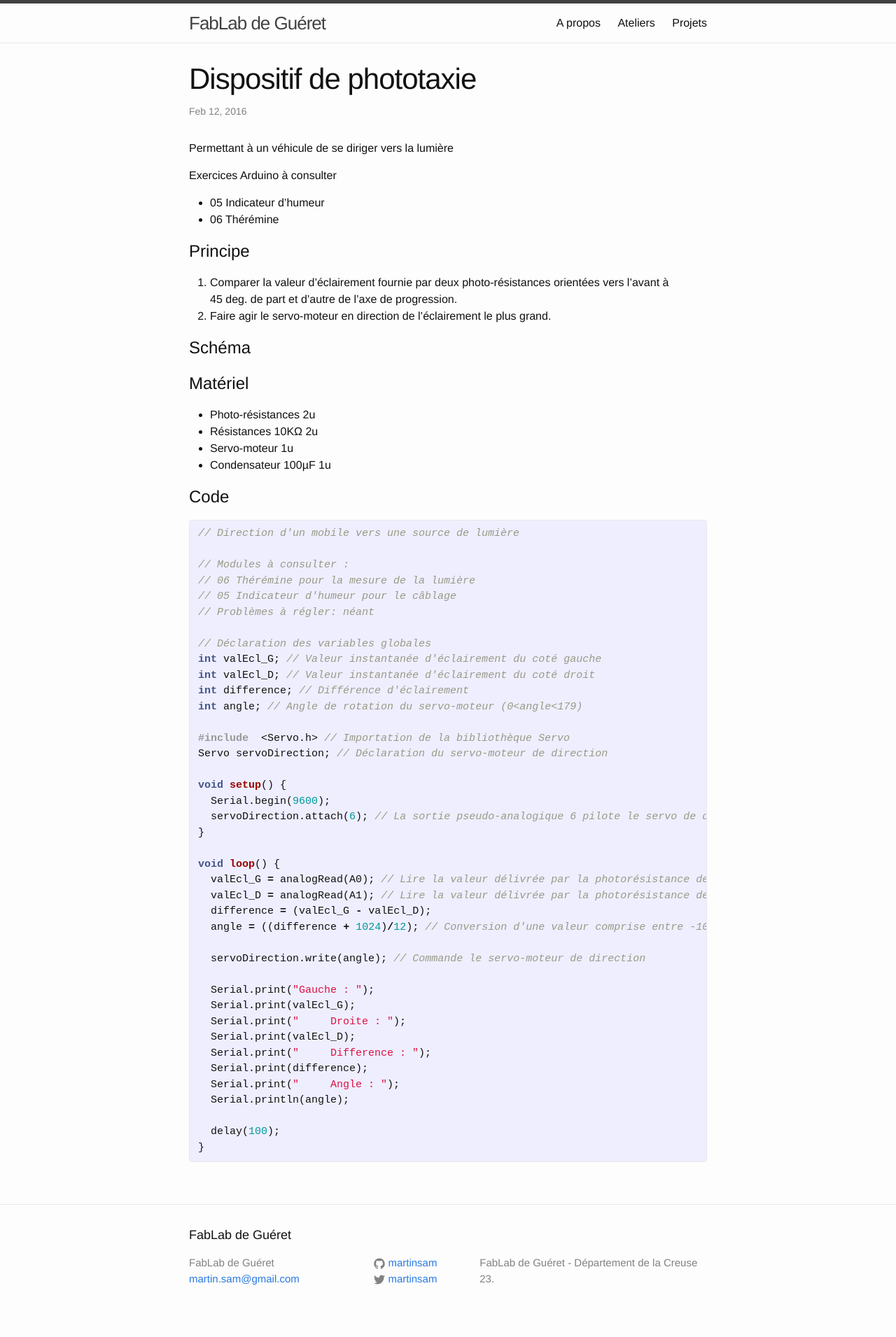
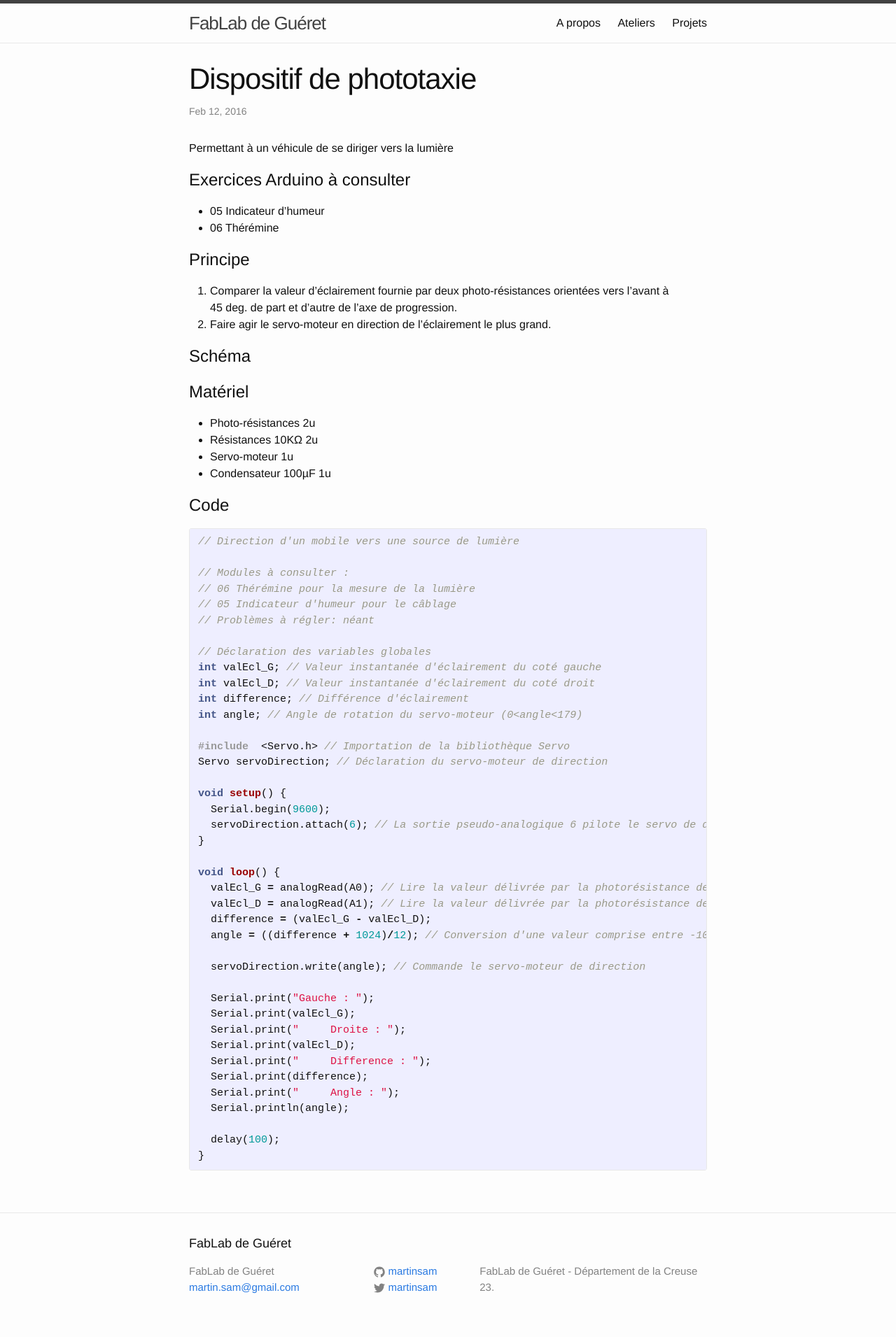
Before and after one commit to fablabgueret/fablabgueret.github.io, a Jekyll site: the page built from _posts/2016-02-12-dispositif-de-phototaxie.markdown, in a window 1280 px wide. Shown: the whole page at 70% size. Built offline with Jekyll 4.4.1, drawn with Linux system fonts in a browser that asks for light colours.

```diff
--- a/_posts/2016-02-12-dispositif-de-phototaxie.markdown
+++ b/_posts/2016-02-12-dispositif-de-phototaxie.markdown
@@ -8,7 +8,7 @@ categories: arduino
 
 Permettant à un véhicule de se diriger vers la lumière
 
- Exercices Arduino à consulter
+# Exercices Arduino à consulter
 - 05 Indicateur d'humeur
 - 06 Thérémine
 
```
